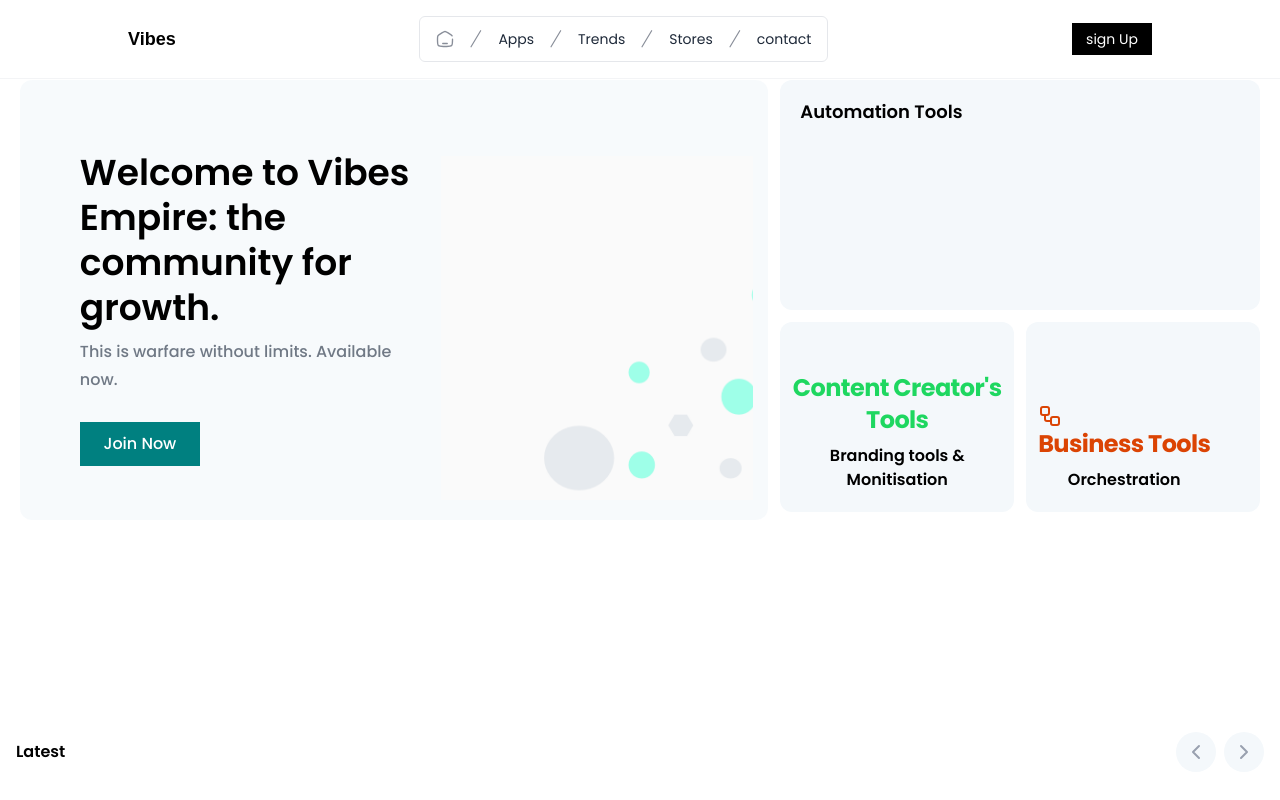
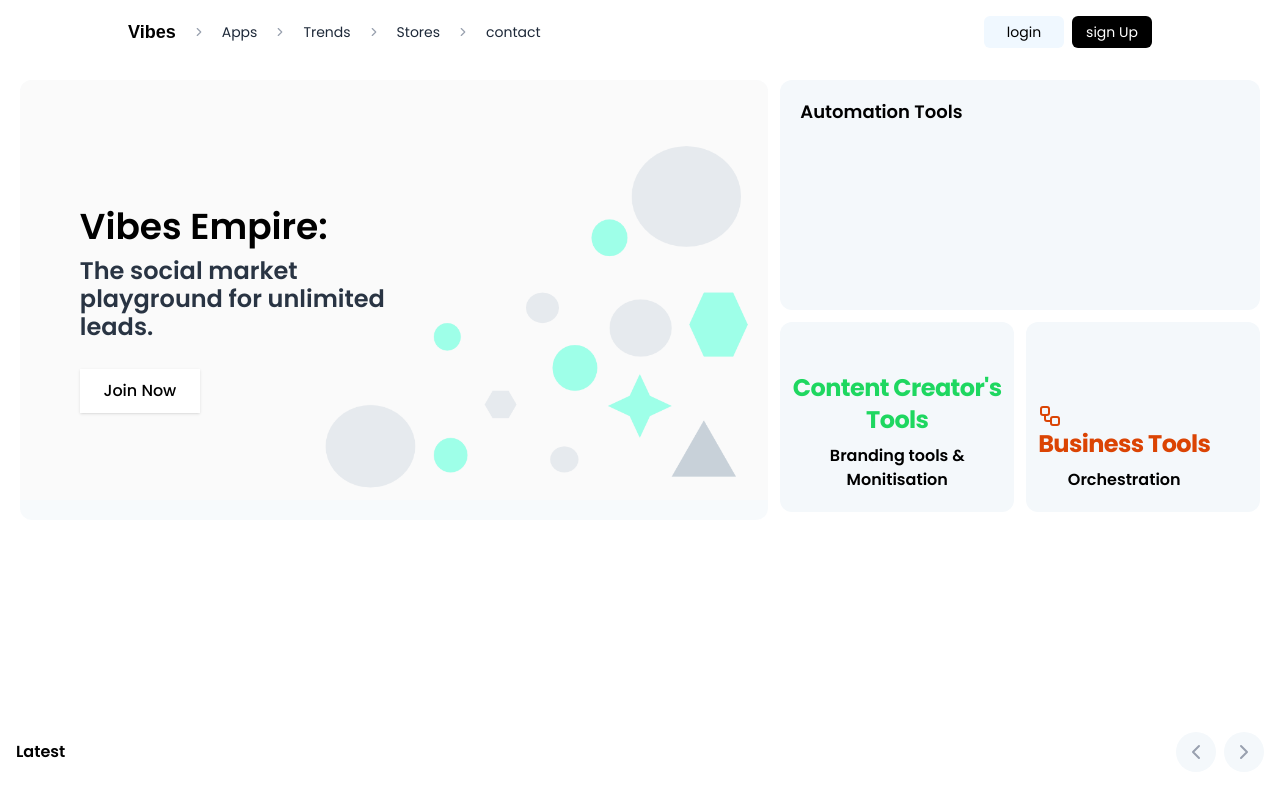
Before and after one commit to wanangwazimbadancing-sudo/vibes-official-community, a React (Vite) app in the folder client/: page / in a window 1280 px wide. Shown: the top 800 px of the page. Built offline with nearby package versions, Linux system fonts and the light colour scheme; a web font is replaced by a local one.

Commit message:
nav configs

```diff
--- a/client/src/Components/Herosection.jsx
+++ b/client/src/Components/Herosection.jsx
@@ -14,19 +14,19 @@ const Herosection = () => {
                     <img
                         src={hero}
                         alt="Hero portrait"
-                        className="absolute bottom-5 right-[2%] hidden h-86 w-78 object-cover object-center lg:block"
+                        className="absolute bottom-5 right-[0%] hidden h-full w-full object-cover object-center lg:block"
                     />
 
                     <div className="relative z-10 w-full max-w-[470px] px-6 py-10 sm:px-10 lg:px-[8%]">
                         <h1 className="mt-4 text-2xl font-semibold leading-tight sm:text-4xl">
-                            Welcome to Vibes Empire: the community for growth.
+                            Vibes Empire:
                         </h1>
-                        <p className="mt-2 max-w-sm text-base font-medium leading-7 text-gray-700/70">
-                            This is warfare without limits. Available now.
+                        <p className="mt-2 max-w-sm text-base font-semibold leading-7 text-gray-800/95 sm:text-2xl">
+                            The social market playground for unlimited leads.
                         </p>
                         <Link
                             to="/join"
-                            className="mt-7 inline-flex min-h-11 min-w-30 items-center justify-center bg-[teal] px-2 text-base font-medium text-white"
+                            className="mt-7 inline-flex min-h-11 min-w-30 items-center justify-center bg-white px-2 text-base font-medium text-black shadow-sm"
                         >
                             Join Now
                         </Link>
--- a/client/src/Components/NavBar.jsx
+++ b/client/src/Components/NavBar.jsx
@@ -1,6 +1,6 @@
 import { useState } from "react"
 import { Link } from "react-router-dom"
-import {AlignRight,Moon, Sun, X} from "lucide-react"
+import {AlignRight,ChevronRight,Moon,  Sun, X} from "lucide-react"
 
 
 const NavBar = () => {
@@ -12,53 +12,58 @@ const NavBar = () => {
   return (
 <>
 
-    <nav className="fixed top-0 z-50 w-full border-b border-gray-100 bg-white/65 px-4 py-4  backdrop-blur-3xl sm:px-6 md:px-16 lg:px-24 xl:px-32">
+    <nav className="fixed  bg-white/90 backdrop-blur-[12px]  top-0 z-50 w-full  px-4 py-4   sm:px-6 md:px-16 lg:px-24 xl:px-32">
+
       <div className="mx-auto flex w-full max-w-7xl items-center justify-between">
-        <Link to="/" className="logo text-lg " aria-label="Vibes home">Vibes</Link>
+
+
+<Link to="/" className="logo flex md:hidden text-black text-lg" aria-label="Vibes home">Vibes</Link>
+
+
+
+{/*--------- navigator bar -----------------*/}
+
+
+<div className="md:flex hidden items-center space-x-4 text-sm text-gray-500  ">
+<Link to="/" className="logo hidden md:flex text-black text-lg" aria-label="Vibes home">Vibes</Link>
+           <ChevronRight size={14} className="text-gray-400" />
+            <a href="#Apps" className="text-gray-800">Apps</a>
+
+            <ChevronRight size={14} className="text-gray-400" />
+             <a href="#Trends" className="text-gray-800">Trends</a>
+
+              <ChevronRight size={14} className="text-gray-400" />
+             <a href="#Store" className="text-gray-800 ">Stores</a>
+             <ChevronRight size={14} className="text-gray-400" />
+            <a href="#Contact" className="text-gray-800 ">contact</a>
+
+  </div>
 
 
 
 
-<div className=" md:flex hidden items-center space-x-4 text-sm text-gray-500  py-3 px-4 border border-gray-200 rounded-md">
-            <button type="button">
-                <svg width="18" height="18" viewBox="0 0 20 20" fill="none" xmlns="http://www.w3.org/2000/svg">
-                    <path d="M18.333 10.17v1.267c0 3.251 0 4.876-.977 5.886-.976 1.01-2.547 1.01-5.69 1.01H8.333c-3.143 0-4.714 0-5.69-1.01-.977-1.01-.977-2.635-.977-5.886V10.17c0-1.907 0-2.86.433-3.651.432-.79 1.223-1.281 2.804-2.262l1.666-1.035C8.241 2.185 9.076 1.667 10 1.667s1.76.518 3.43 1.555l1.667 1.035c1.58.98 2.371 1.471 2.804 2.262M12.5 15h-5" stroke="#6B7280" strokeOpacity=".8" strokeWidth="1.5" strokeLinecap="round"/>
-                </svg>
-            </button>
-            <svg width="12" height="20" viewBox="0 0 13 20" fill="none" xmlns="http://www.w3.org/2000/svg">
-                <path d="M11.527 1 1.13 18.429" stroke="#6B7280" strokeOpacity=".8" strokeWidth="1.3" strokeLinecap="round" strokeLinejoin="round"/>
-            </svg>
-            <a href="#Apps" className="text-gray-800">Apps</a>
-
-         <svg width="12" height="20" viewBox="0 0 13 20" fill="none" xmlns="http://www.w3.org/2000/svg">
-          <path d="M11.527 1 1.13 18.429" stroke="#6B7280" strokeOpacity=".8" strokeWidth="1.3" strokeLinecap="round" strokeLinejoin="round"/>
-            </svg>
-             <a href="#Trends" className="text-gray-800">Trends</a>
-
-     <svg width="12" height="20" viewBox="0 0 13 20" fill="none" xmlns="http://www.w3.org/2000/svg">
-                <path d="M11.527 1 1.13 18.429" stroke="#6B7280" strokeOpacity=".8" strokeWidth="1.3" strokeLinecap="round" strokeLinejoin="round"/>
-            </svg>
-             <a href="#Store" className="text-gray-800 ">Stores</a>
-            <svg width="12" height="20" viewBox="0 0 13 20" fill="none" xmlns="http://www.w3.org/2000/svg">
-                <path d="M11.527 1 1.13 18.429" stroke="#6B7280" strokeOpacity=".8" strokeWidth="1.3" strokeLinecap="round" strokeLinejoin="round"/>
-            </svg>
-            <a href="#Contact" className="text-gray-800 ">contact</a>
-        </div>
 
 
+{/*--------------------- auth buttons ------------- */}
+
+<span className="flex gap-2">
+   <Link  to="/login"  className="md:flex hidden min-h-8 min-w-20 items-center justify-center bg-[aliceblue] px-1  text-sm  rounded-md "> login </Link>
+ <Link  to="/join"  className="md:flex hidden min-h-8 min-w-20 items-center justify-center bg-black px-1  text-sm text-white rounded-md"> sign Up </Link>
+
+</span>
+
+
+{/*--------------------- theme icons --------------- */}
 
 <span className="md:hidden">
           <button onClick={()=> setIsDarkMode(!isDarkMode )}  type="button"  className="rounded  p-2 text-black hover:bg-white/10 focus-visible:outline-2 focus-visible:outline-offset-2 focus-visible:outline-white md:hidden" >  {isDarkMode ? <Sun size={24} /> : <Moon size={24}/>}   </button>
           <button type="button" onClick={() => setOpen(!open)} aria-label={open ? "Close menu" : "Open menu"} aria-expanded={open} aria-controls="mobile-navigation" className="rounded p-2 text-black hover:bg-white/10 focus-visible:outline-2 focus-visible:outline-offset-2 focus-visible:outline-white md:hidden"> {open ? <X size={24} /> : <AlignRight size={24}/>}  </button>
 
 </span>
-
- <Link  to="/join"  className="md:flex hidden min-h-8 min-w-20 items-center justify-center bg-black px-1  text-sm text-white "> sign Up </Link>
-
  </div>
 
 
-
+ {/*------------------- drop down menu--------------- */}
 
       <div
         id="mobile-navigation"
@@ -72,6 +77,8 @@ const NavBar = () => {
       </div>
     </nav>
 
+
+
 </>
   )
 }
```
